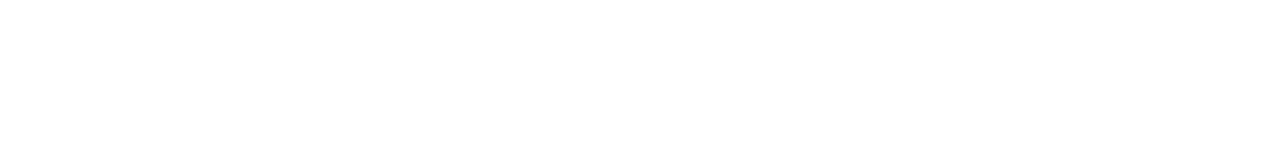
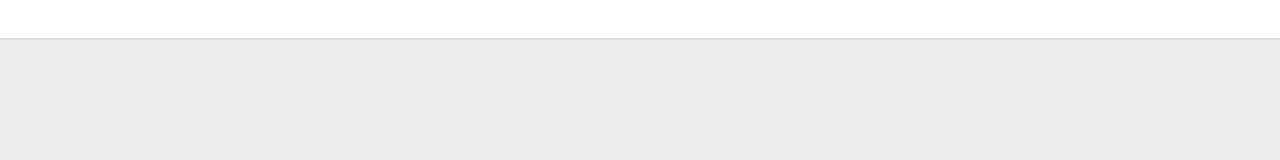
Before and after one commit to SmoothTrane/my-shoplist, a website: page views/index.html in a window 1280 px wide. Drawn offline with nearby package versions, Linux system fonts and the light colour scheme.

Commit message:
added soem UI layout, gonna build entire UI then break it down into angular modules

```diff
--- a/public/scripts.js
+++ b/public/scripts.js
@@ -0,0 +1,3 @@
+// var app = angular.module("ShopList", []);
+//
+// app.controller("set")
--- a/public/styles.css
+++ b/public/styles.css
@@ -0,0 +1,19 @@
+html, body, .shop-container{
+  position: absolute;
+  height: 100%;
+  width: 100%;
+  background-color: #ECECEC;
+
+}
+
+
+.shop-container{
+  width: 100%;
+  height: 100%;
+}
+
+
+body{}
+.ui.secondary.pointing.menu{
+  background-color: white ;
+}
--- a/server.js
+++ b/server.js
@@ -1,6 +1,6 @@
 var express = require('express'),
   app = express(),
-  port = process.env.PORT || 9000;
+  port = process.env.PORT || 3000;
   mongoose = require('mongoose'),
   Item = require("./models/models"),
   bodyParser = require("body-parser");
@@ -11,6 +11,7 @@ var express = require('express'),
 
 app.use(bodyParser.urlencoded({ extended: true }));
 app.use(bodyParser.json());
+app.use('/public', express.static(__dirname + '/public'));
 
 
 var routes = require('./routes/routes');
--- a/views/index.html
+++ b/views/index.html
@@ -1,4 +1,5 @@
 <!DOCTYPE html>
+<html>
 <head>
   <script
     src="https://code.jquery.com/jquery-3.2.1.min.js"
@@ -6,13 +7,40 @@
     crossorigin="anonymous"></script>
       <script src="https://cdnjs.cloudflare.com/ajax/libs/angular.js/1.6.1/angular.min.js"> </script>
        <script src="https://cdnjs.cloudflare.com/ajax/libs/semantic-ui/2.2.10/semantic.js"> </script>
-       <link rel="stylesheet" type="text/css" href="https://cdnjs.cloudflare.com/ajax/libs/semantic-ui/2.2.10/semantic.css">
+       <script src="/public/scripts.js"> </script>
+
+       <link rel = "stylesheet" type="text/css" href="/public/styles.css">
+       <link rel="stylesheet" href="https://cdn.jsdelivr.net/semantic-ui/2.1.7/semantic.min.css">
+
 
 
 </head>
 
 <body>
 
+  <div class="shop-container">
+    <div class="header">
+      <div class="ui secondary pointing menu shop-menu">
+  <p class=" item">
+  </p>
+  <a class=" item">
+
+  </a>
+
+  <div class="right menu">
+    <a class="ui item">
+    </a>
+
+  </div>
+</div>
+
+  </div>
+
+  <div class="items-container">
+
+  </div>
+</div>
+
 </body>
 
 </html>
```
